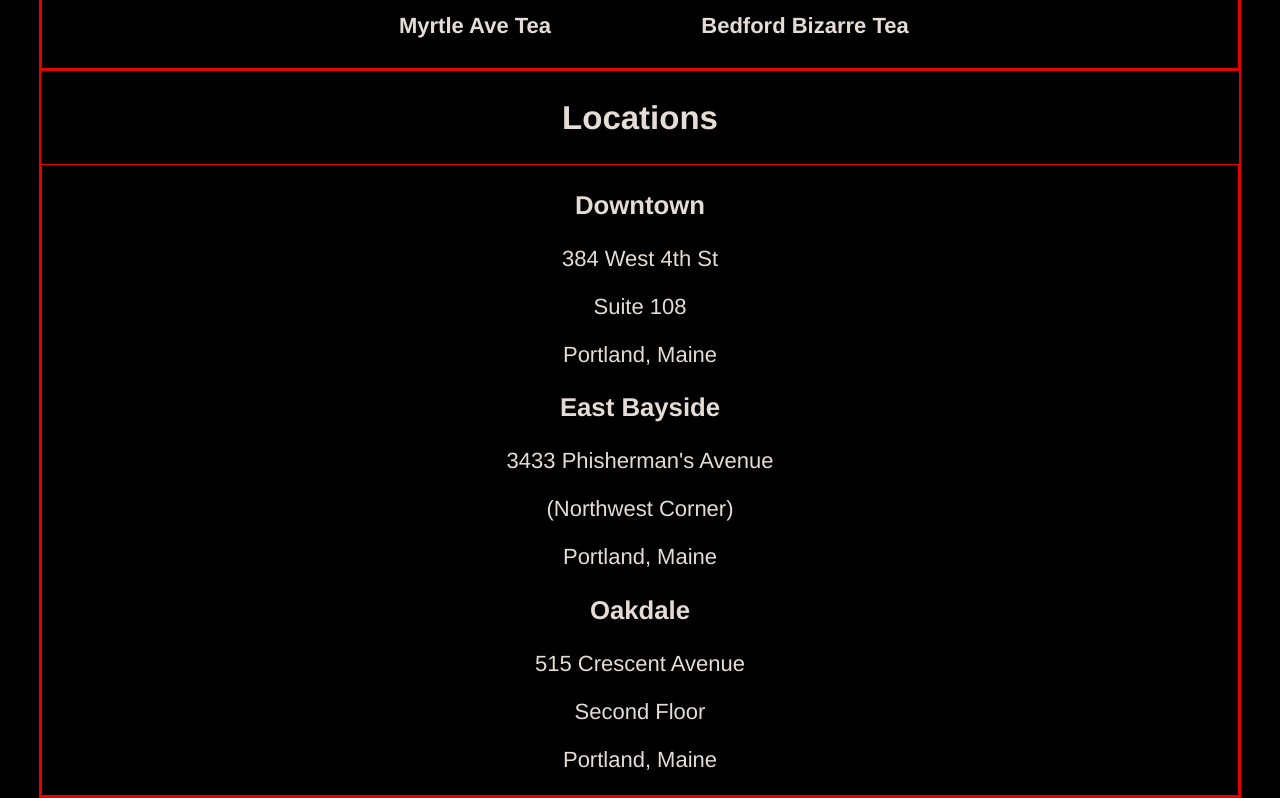
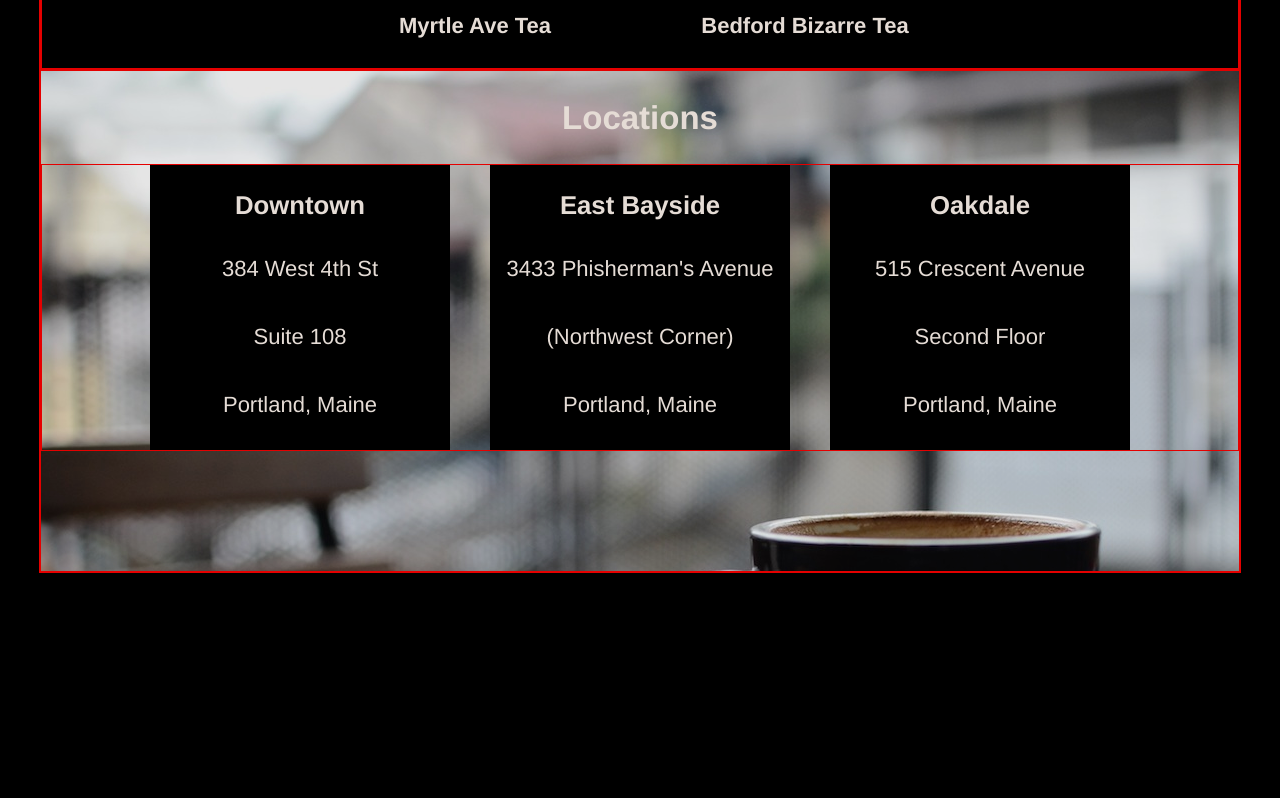
Before and after one commit to Kishgla/TeaCozy, a plain HTML site: page index.html in a window 1280 px wide. Shown: the part 1438-2236 px from the top of the page. After the commit the page ends 2011 px from the top, so only its background shows below. Drawn offline with Linux system fonts and the light colour scheme.

Commit message:
Add styles for Locations section.

```diff
--- a/css/style.css
+++ b/css/style.css
@@ -85,7 +85,28 @@ nav a {
   margin-top: 10px;
 }
 
+.locations {
+  background-image: url("../images/img-locations-background.jpg");
+  height: 500px;
+}
 
+.addresses {
+  display: flex;
+  flex-direction: row;
+  justify-content: center;
+}
+
+.addresses span {
+  background-color: black;
+  opacity: 1;
+  width: 300px;
+  margin: 0 20px 0 20px;
+}
+
+.addresses span p {
+
+  padding: 10px 0 10px 0;
+}
 
 /*temp*/
 div {
```
